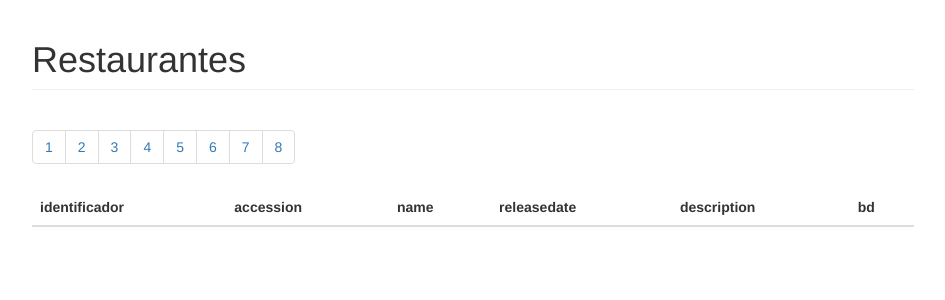
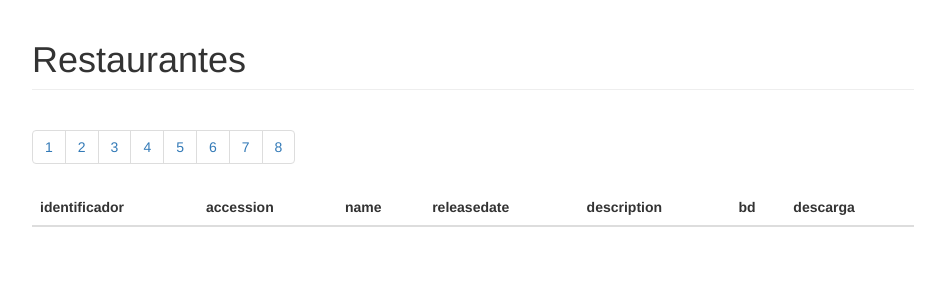
Before and after one commit to AntonioAlcM/tfg_ugr, a Django app: a page that uses templates/listarBusqueda.html in a window 1280 px wide. Shown: the top 300 px of the page, without its empty margins (243-1188 px from the left). Run offline with Django 3.2, Linux system fonts and the light colour scheme; lists and menus that the app fills with data are empty; parts of the project's set-up code (start-up, migrations or seed data) failed here and were passed over; some libraries are stand-ins or nearby versions.

Commit message:
Añadidas nuevas funcionalidase y añadido archivos necesarios para la contruccion del contenedor y su posterior despliegue

```diff
--- a/Buscador/views.py
+++ b/Buscador/views.py
@@ -43,19 +43,18 @@ class buscador(View):
         resultados=[]
         while resultados_busqueda.status == 'PENDING':
             time.sleep(2)
-        for i in resultados_busqueda.get()['esearchresult']['idlist']:
-            url='https://eutils.ncbi.nlm.nih.gov/entrez/eutils/esummary.fcgi?db=gds&id={}&retmode=json'.format(i)
+        for i in range(len(resultados_busqueda.get()['esearchresult']['idlist'])):
+            identificador=resultados_busqueda.get()['esearchresult']['idlist'][i]
+            url='https://eutils.ncbi.nlm.nih.gov/entrez/eutils/esummary.fcgi?db=gds&id={}&retmode=json'.format(identificador)
             resultados.append(obtenerJson.apply_async( kwargs={'url': url}))
         return resultados
     def enviarDatos(self,request):
-        print(self.data_ncbi)
         informacion = tratamientosDatos(self.expedientes,self.data_array)
         lista=[]
         while len(self.expedientes) == 0:
             time.sleep(2)
         lista.append(informacion.almacenar_datos_visualizacion_ncbi())
         lista.append(informacion.almacenar_datos_visualizacion_array())
-        print(lista)
         return  JsonResponse(lista, safe=False)
 #def busqueda_avanzada(palabra_clave, tecnologia_secuenciacion,localizacion, organismo, base_datos):
 #	if (base_datos=="ncbi"):
@@ -69,19 +68,20 @@ class tratamientosDatos():
             visualizacion.append({'id': i['id'],
             'accession': i['accession'],
             'name': i['name'], 'releasedate': i['releasedate'],
-             'description': i['description'][0]['text'],'bd': 'arrayexpress' })
+             'description': i['description'][0]['text'],'bd': 'arrayexpress', 'descarga': "null"  })
         return visualizacion
     def almacenar_datos_visualizacion_ncbi(self):
         visualizacion=[]
         tam_list=len(self.datos_ncbi)
         for i in range(0,tam_list):
-            identificador=self.datos_ncbi[i].get()['result']['uids'].pop()
+            identificador=self.datos_ncbi[i].get()['result']['uids'][0]
             visualizacion.append({'id': identificador,
             'accession': self.datos_ncbi[i].get()['result'][identificador]['accession'],
              'name':  self.datos_ncbi[i].get()['result'][identificador]['title'],
               'releasedate': self.datos_ncbi[i].get()['result'][identificador]['pdat'],
                'description':  self.datos_ncbi[i].get()['result'][identificador]['summary'],
-               'bd': 'ncbi_gds'})
+               'bd': 'ncbi_gds', 'descarga': self.datos_ncbi[i].get()['result'][identificador]['ftplink']})
+
         return visualizacion
 
 
--- a/requirements.txt
+++ b/requirements.txt
@@ -1,6 +1,6 @@
 click
 confusable-homoglyphs
-Django==1.11.7
+Django
 django-registration
 django-registration-redux
 first
@@ -18,5 +18,3 @@ django-celery
 xmljson
 redis
 amqp
-celery
-celery-with-redis
--- a/templates/listarBusqueda.html
+++ b/templates/listarBusqueda.html
@@ -51,6 +51,10 @@
 			content+='</ul>';
 			content+='</a>';
 			content+='</td>';
+						content += '<td> <a id="pi">'+datos[index][index2]['descarga'];
+			content+='</ul>';
+			content+='</a>';
+			content+='</td>';
 						content += '</tr>';
 }
 						}
@@ -76,6 +80,7 @@
 							<th>releasedate</th>
 							<th>description</th>
 							<th>bd</th>
+							<th>descarga</th>
 						</tr>
 					</thead>
 
```
Also changed, not shown: 3 other files.
